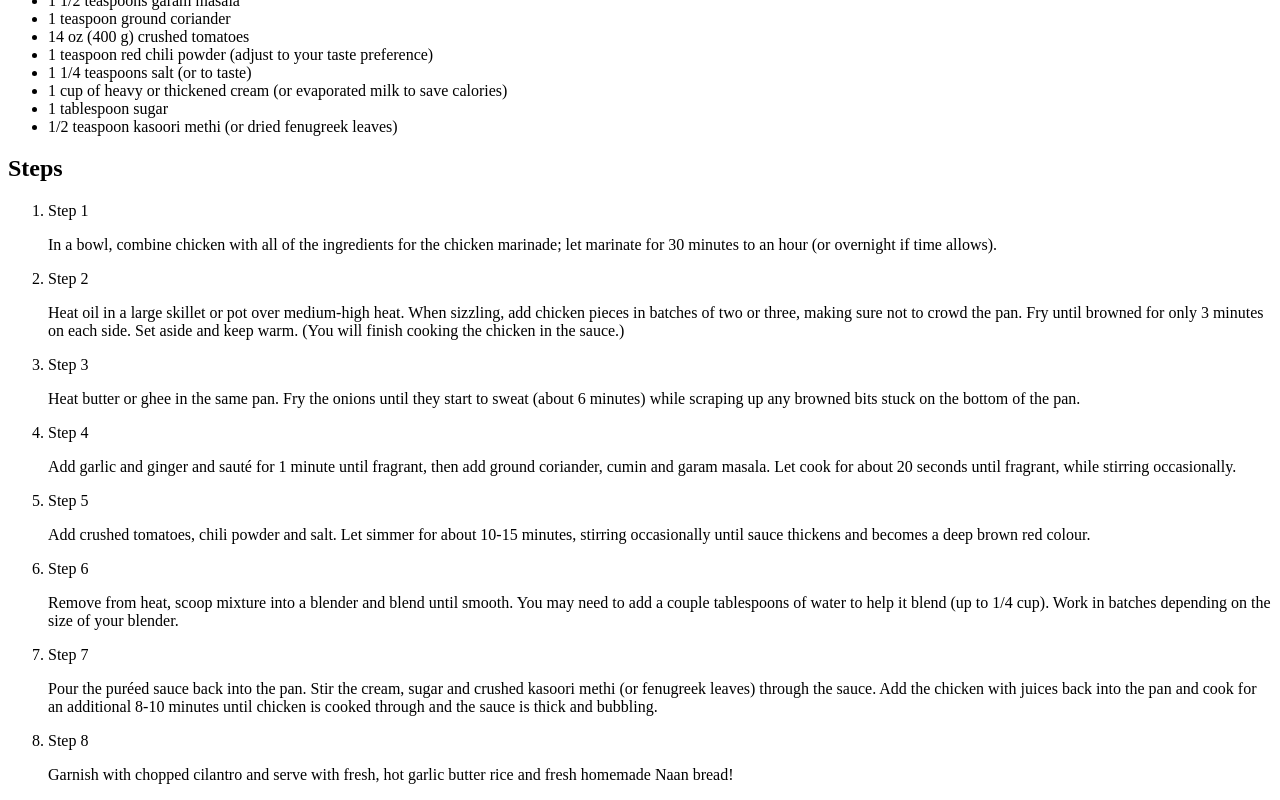
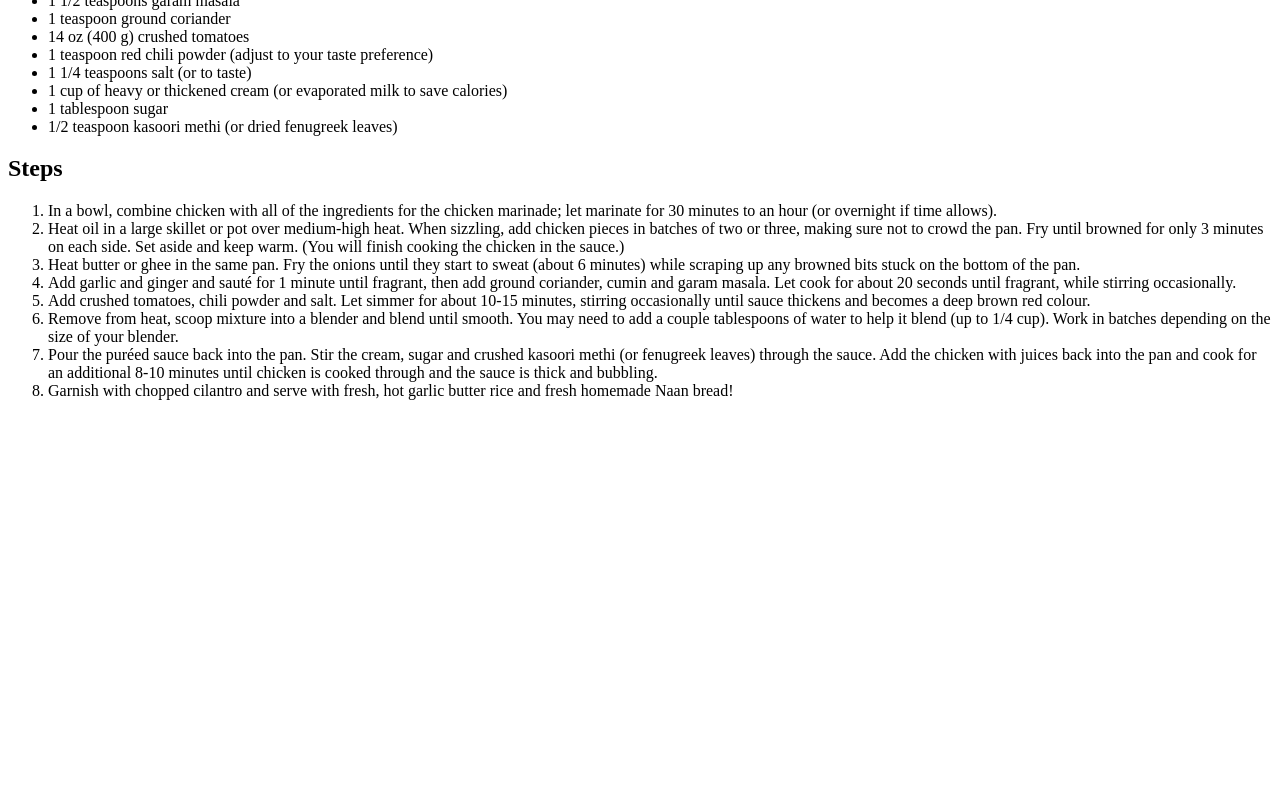
Before and after one commit to AdnanMostafa/odin-recipes, a plain HTML site: page recipes/butter-chicken.html in a window 1280 px wide. Shown: the part 1050-1850 px from the top of the page. After the commit the page ends 1466 px from the top, so only its background shows below. Drawn offline with Linux system fonts and the light colour scheme.

Commit message:
Remove Steps as headers and fix typos in recipes
The format of the recipes were "Step No." and then "description
of the step". Remove the step number as it is redundant.

```diff
--- a/recipes/butter-chicken.html
+++ b/recipes/butter-chicken.html
@@ -1,17 +1,22 @@
 <!DOCTYPE html>
 <html lang="en">
+
 <head>
     <meta charset="UTF-8">
     <meta http-equiv="X-UA-Compatible" content="IE=edge">
     <meta name="viewport" content="width=device-width, initial-scale=1.0">
     <title>Document</title>
 </head>
+
 <body>
     <h1>Best Pad Thai Recipe</h1>
     <img src="../butter-chicken.jpg" alt="Picture of tasty pad thai" width="300" height="500">
 
     <h2>Description</h2>
-    <p>Similar to Chicken Tikka Masala, Butter Chicken is one of the most popular curries at any Indian restaurant around the world. Aromatic golden chicken pieces in an incredible creamy curry sauce, this Butter Chicken recipe is one of the best you will try! You will love how easy it is to make in the comfort of your own home, especially with garlic butter rice and fresh homemade Naan bread.</p>
+    <p>Similar to Chicken Tikka Masala, Butter Chicken is one of the most popular curries at any Indian restaurant
+        around the world. Aromatic golden chicken pieces in an incredible creamy curry sauce, this Butter Chicken recipe
+        is one of the best you will try! You will love how easy it is to make in the comfort of your own home,
+        especially with garlic butter rice and fresh homemade Naan bread.</p>
 
     <h2>Ingredients</h2>
     <ul>
@@ -44,23 +49,26 @@
 
     <h2>Steps</h2>
     <ol>
-        <li>Step 1</li>
-        <p>In a bowl, combine chicken with all of the ingredients for the chicken marinade; let marinate for 30 minutes to an hour (or overnight if time allows).</p>
-        <li>Step 2</li>
-        <p>Heat oil in a large skillet or pot over medium-high heat. When sizzling, add chicken pieces in batches of two or three, making sure not to crowd the pan. Fry until browned for only 3 minutes on each side. Set aside and keep warm. (You will finish cooking the chicken in the sauce.)</p>
-        <li>Step 3</li>
-        <p>Heat butter or ghee in the same pan. Fry the onions until they start to sweat (about 6 minutes) while scraping up any browned bits stuck on the bottom of the pan. </p>
-        <li>Step 4</li>
-        <p>Add garlic and ginger and sauté for 1 minute until fragrant, then add ground coriander, cumin and garam masala. Let cook for about 20 seconds until fragrant, while stirring occasionally.</p>
-        <li>Step 5</li>
-        <p>Add crushed tomatoes, chili powder and salt. Let simmer for about 10-15 minutes, stirring occasionally until sauce thickens and becomes a deep brown red colour.</p>
-        <li>Step 6</li>
-        <p>Remove from heat, scoop mixture into a blender and blend until smooth. You may need to add a couple tablespoons of water to help it blend (up to 1/4 cup). Work in batches depending on the size of your blender.</p>
-        <li>Step 7</li>
-        <p>Pour the puréed sauce back into the pan. Stir the cream, sugar and crushed kasoori methi (or fenugreek leaves) through the sauce. Add the chicken with juices back into the pan and cook for an additional 8-10 minutes until chicken is cooked through and the sauce is thick and bubbling.</p>
-        <li>Step 8</li>
-        <p>Garnish with chopped cilantro and serve with fresh, hot garlic butter rice and fresh homemade Naan bread!</p>
+        <li>In a bowl, combine chicken with all of the ingredients for the chicken marinade; let marinate for 30 minutes
+            to an hour (or overnight if time allows).</li>
+        <li>Heat oil in a large skillet or pot over medium-high heat. When sizzling, add chicken pieces in batches of two
+            or three, making sure not to crowd the pan. Fry until browned for only 3 minutes on each side. Set aside and
+            keep warm. (You will finish cooking the chicken in the sauce.)</li>
+        <li>Heat butter or ghee in the same pan. Fry the onions until they start to sweat (about 6 minutes) while
+            scraping up any browned bits stuck on the bottom of the pan. </li>
+        <li>Add garlic and ginger and sauté for 1 minute until fragrant, then add ground coriander, cumin and garam
+            masala. Let cook for about 20 seconds until fragrant, while stirring occasionally.</li>
+        <li>Add crushed tomatoes, chili powder and salt. Let simmer for about 10-15 minutes, stirring occasionally until
+            sauce thickens and becomes a deep brown red colour.</li>
+        <li>Remove from heat, scoop mixture into a blender and blend until smooth. You may need to add a couple
+            tablespoons of water to help it blend (up to 1/4 cup). Work in batches depending on the size of your
+            blender.</li>
+        <li>Pour the puréed sauce back into the pan. Stir the cream, sugar and crushed kasoori methi (or fenugreek
+            leaves) through the sauce. Add the chicken with juices back into the pan and cook for an additional 8-10
+            minutes until chicken is cooked through and the sauce is thick and bubbling.</li>
+        <li>Garnish with chopped cilantro and serve with fresh, hot garlic butter rice and fresh homemade Naan bread!</li>
     </ol>
 
 </body>
+
 </html>
```
Also changed, not shown: recipes/burger.html (+17 -9 lines), recipes/pad-thai.html (+21 -19 lines).
